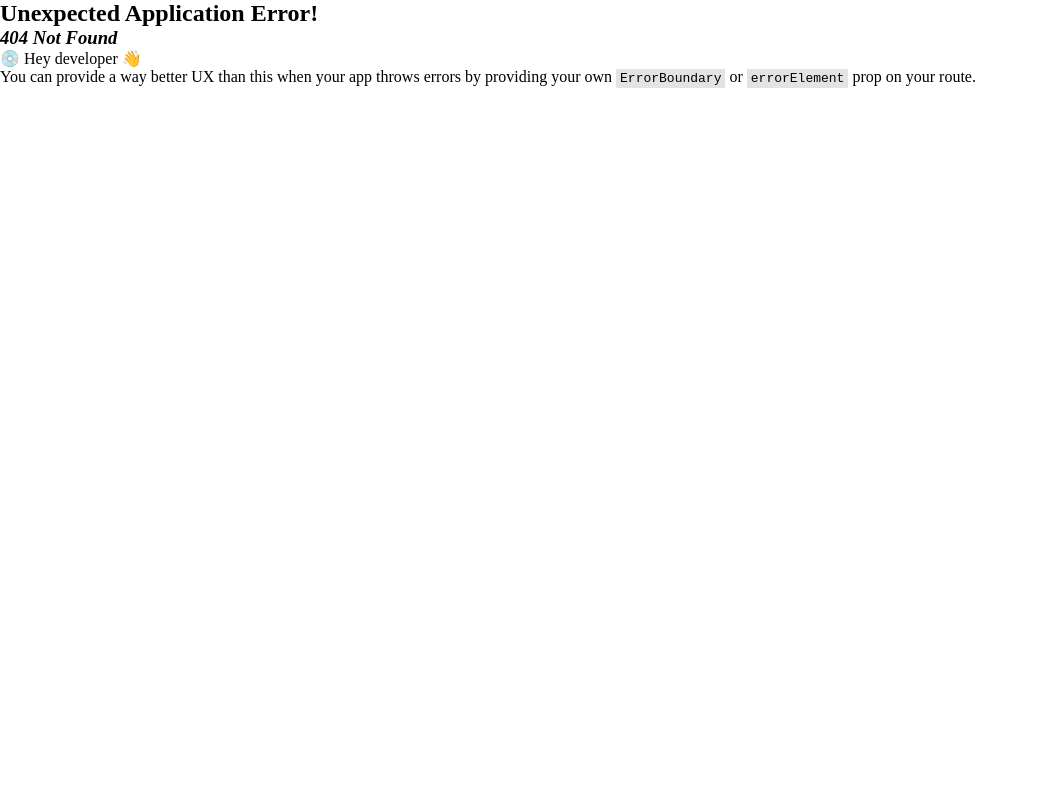
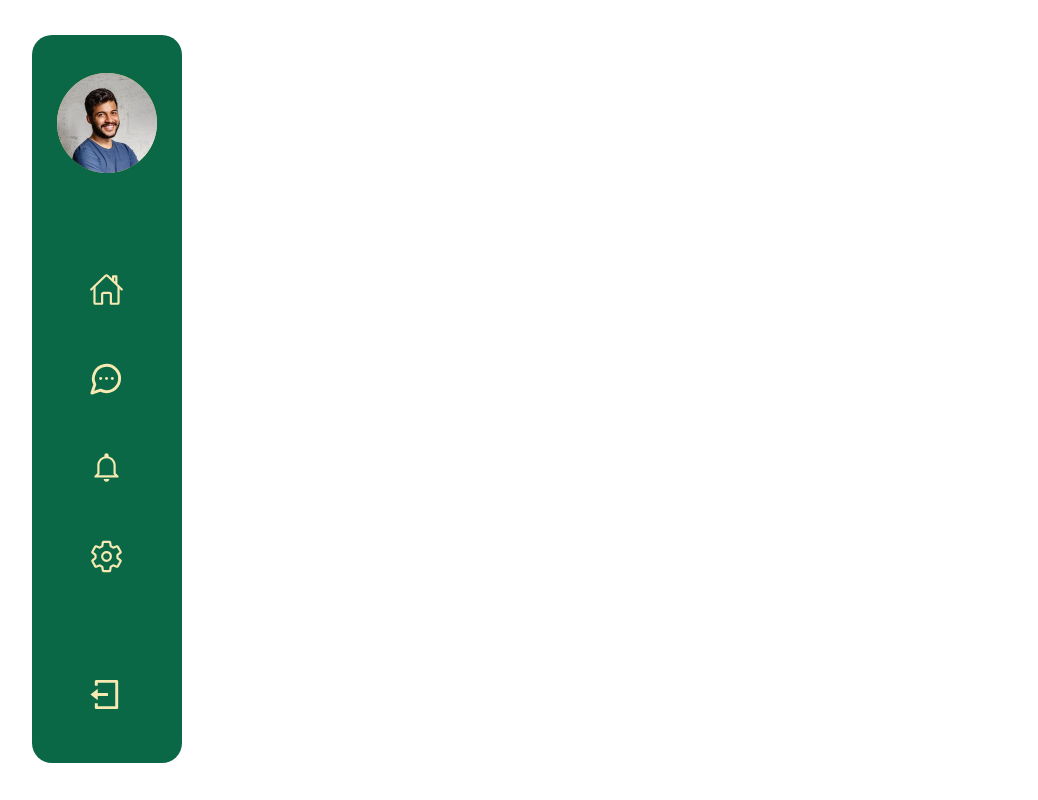
Before and after one commit to jaishee/Chatting-Web-App, a React (Vite) app: page /pages in a window 1280 px wide. Before the commit this address had no page. Shown: the whole page, without its empty margins (0-1038 px from the left). Built offline with nearby package versions, Linux system fonts and the light colour scheme.

Commit message:
Sidebar Design & Logout function

```diff
--- a/src/App.jsx
+++ b/src/App.jsx
@@ -8,13 +8,22 @@ import {
 import Login from './pages/Login';
 import Registration from './pages/Registration';
 import Home from './pages/Home';
+import Message from './pages/Message';
+import Setting from './pages/Setting';
+import Notification from './pages/Notification';
+import RootLayout from './layouts/RootLayout';
 
 const router = createBrowserRouter(
   createRoutesFromElements(
     <>
       <Route path="/" element={<Registration />}> </Route>
       <Route path="/login" element={<Login />}> </Route>
-      <Route path="/home" element={<Home />}> </Route>
+      <Route path="/pages" element={<RootLayout />}>
+          <Route path="home" element={<Home />}> </Route>
+          <Route path="message" element={<Message />}> </Route>
+          <Route path="setting" element={<Setting />}> </Route>
+          <Route path="notification" element={<Notification />}> </Route>
+      </Route>
     </>
   )
 );
--- /dev/null
+++ b/src/components/SideBar.jsx
@@ -0,0 +1,75 @@
+import React, { useEffect, useState } from 'react'
+import Profile from '../assets/Profile.png'
+import { IoHomeOutline, IoSettingsOutline  } from "react-icons/io5";
+import { LuMessageCircleMore } from "react-icons/lu";
+import { IoMdNotificationsOutline } from "react-icons/io";
+import { RiLogoutBoxLine } from "react-icons/ri";
+import { Link, useLocation, useNavigate } from 'react-router-dom';
+import { getAuth, signOut } from "firebase/auth";
+import { toast, ToastContainer } from 'react-toastify';
+import { useDispatch } from 'react-redux';
+import { removeUserDetails } from '../slices/userInfoSlice';
+
+
+const SideBar = () => {
+
+    const auth = getAuth();
+    let navigate = useNavigate()
+    let dispatch = useDispatch()
+    let location = useLocation()
+    let [activeValue, setActiveValue] = useState("")
+
+
+    let handleLogout=()=>{
+        signOut(auth).then(() => {
+            dispatch(removeUserDetails());
+            localStorage.removeItem('userinfo');
+            toast.success("Successfully Logout!")
+            setTimeout(()=>{
+                navigate('/login')
+            },2000)
+            }).catch((error) => {
+                console.error("Logout error:", error);
+        });
+    }
+    useEffect(()=>{
+        setActiveValue(location.pathname.replace("/pages/",""))
+    },)
+    console.log(activeValue);
+
+
+  return (
+    <>
+    <ToastContainer
+            position="top-center"
+            autoClose={5000}
+            hideProgressBar={false}
+            newestOnTop={false}
+            closeOnClick={false}
+            rtl={false}
+            pauseOnFocusLoss
+            draggable
+            pauseOnHover
+            theme="light"
+        />
+    <div className='sideBar'>
+
+        <div className='profileImage'>
+            <img src={Profile} alt="Profile Picture" />
+        </div>
+        <div className='elements'>
+            <Link to="/pages/home" className={activeValue=="home"&&"active"}><IoHomeOutline className='commonIcon'/></Link>
+            <Link to="/pages/message" className={activeValue=="message"&&"active"}><LuMessageCircleMore className='commonIcon'/></Link>
+            <Link to="/pages/notification" className={activeValue=="notification"&&"active"}><IoMdNotificationsOutline className='commonIcon'/></Link>
+            <Link to="/pages/setting" className={activeValue=="setting"&&"active"}><IoSettingsOutline className='commonIcon'/></Link>
+        </div>
+        <div className='logout'>
+            <RiLogoutBoxLine onClick={handleLogout} className='commonIcon logoutIcon'/>
+        </div>
+
+    </div>
+    </>
+  )
+}
+
+export default SideBar
--- a/src/index.css
+++ b/src/index.css
@@ -154,3 +154,71 @@
     margin-right: 305px;
 }
 /*Login Page Design End*/
+
+/*Side Bar Design Start*/
+.sideBar{
+    background: #0A6847;
+    width: 75%;
+    height: 91vh;
+    margin: 35px 32px;
+    border-radius: 20px;
+    display: flex;
+    flex-direction: column;
+    justify-content: space-between;
+    align-items: center;
+    padding-top: 38px;
+    box-sizing: border-box;
+    padding-bottom: 47px;
+}
+.profileImage{
+    width: 100px;
+    height: 100px;
+    background: #F3CA52;
+    border-radius: 100%;
+}
+.profileImage img{
+    width: 100%;
+}
+.elements{
+    display: flex;
+    flex-direction: column;
+    row-gap: 50px;
+    margin-top: 0px;
+}
+.commonIcon{
+    color: #F6E9B2;
+    font-size: 35px;
+}
+.active{
+    position: relative;
+    z-index: 2;
+}
+.active .commonIcon{
+    color: #0A6847;
+}
+.active::after{
+    background: #F6E9B2;
+    width: 161px;
+    height: 88px;
+    border-top-left-radius: 15px;
+    border-bottom-left-radius: 15px;
+    position: absolute;
+    top: -22px;
+    left: -35px;
+    content: "";
+    z-index: -1;
+}
+.active::before{
+    background: #0A6847;
+    width: 8px;
+    height: 89px;
+    border-top-left-radius: 25px;
+    border-bottom-left-radius: 25px;
+    position: absolute;
+    top: -22.5px;
+    left: 118px;
+    content: "";
+    z-index: 1;
+    box-shadow: -2px 0px 4px rgba(0, 0, 0, 0.25);
+}
+/*Side Bar Design End*/
--- /dev/null
+++ b/src/layouts/RootLayout.jsx
@@ -0,0 +1,21 @@
+import Grid from '@mui/material/Grid'
+import React from 'react'
+import { Outlet } from 'react-router-dom'
+import SideBar from '../components/SideBar'
+
+const RootLayout = () => {
+  return (
+    <div>
+        <Grid container spacing={2}>
+            <Grid size={2}>
+                <SideBar/>
+            </Grid>
+            <Grid size={10}>
+                <Outlet />
+            </Grid>
+        </Grid>
+    </div>
+  )
+}
+
+export default RootLayout
--- a/src/pages/Home.jsx
+++ b/src/pages/Home.jsx
@@ -15,7 +15,6 @@ const Home = () => {
   return (
     <div>
       <h1>Home</h1>
-      <button>Logout</button>
     </div>
 
   )
--- a/src/pages/Login.jsx
+++ b/src/pages/Login.jsx
@@ -93,7 +93,7 @@ const Login = () => {
             localStorage.setItem("userinfo",JSON.stringify(user.user))
 
             toast.success("Login Successful!");
-            navigate("/home");
+            navigate("/pages/home");
           } else {
             toast.error("Email is not varified!");
           }
@@ -112,7 +112,7 @@ const Login = () => {
   let handleGoogle = () => {
     signInWithPopup(auth, provider)
       .then((result) => {
-        navigate("/home");
+        navigate("/pages/home");
       })
       .catch((error) => {
         const errorCode = error.code;
--- /dev/null
+++ b/src/pages/Message.jsx
@@ -0,0 +1,9 @@
+import React from 'react'
+
+const Message = () => {
+  return (
+    <div>Message</div>
+  )
+}
+
+export default Message
--- /dev/null
+++ b/src/pages/Notification.jsx
@@ -0,0 +1,9 @@
+import React from 'react'
+
+const Notification = () => {
+  return (
+    <div>Notification</div>
+  )
+}
+
+export default Notification
--- /dev/null
+++ b/src/pages/Setting.jsx
@@ -0,0 +1,9 @@
+import React from 'react'
+
+const Setting = () => {
+  return (
+    <div>Setting</div>
+  )
+}
+
+export default Setting
--- a/src/slices/userInfoSlice.js
+++ b/src/slices/userInfoSlice.js
@@ -9,10 +9,13 @@ export const userInfoSlice = createSlice({
     userDetails: (state,action) => {
         state.value = action.payload
     },
+    removeUserDetails: (state,action) => {
+        state.value = null
+    },
 
   },
 })
 
-export const { userDetails } = userInfoSlice.actions
+export const { userDetails, removeUserDetails } = userInfoSlice.actions
 
 export default userInfoSlice.reducer
```
Also changed, not shown: src/assets/Profile.png (added).
